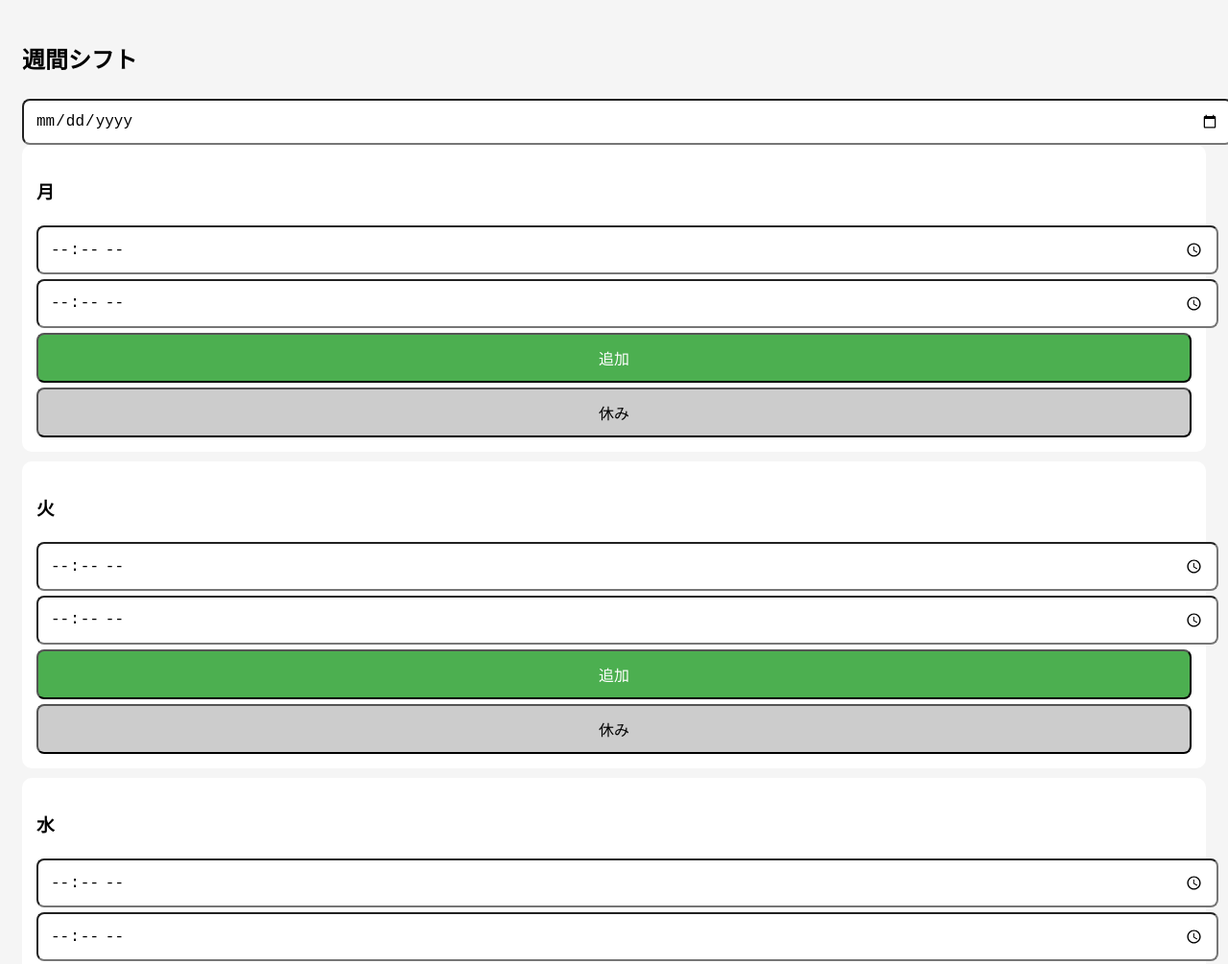
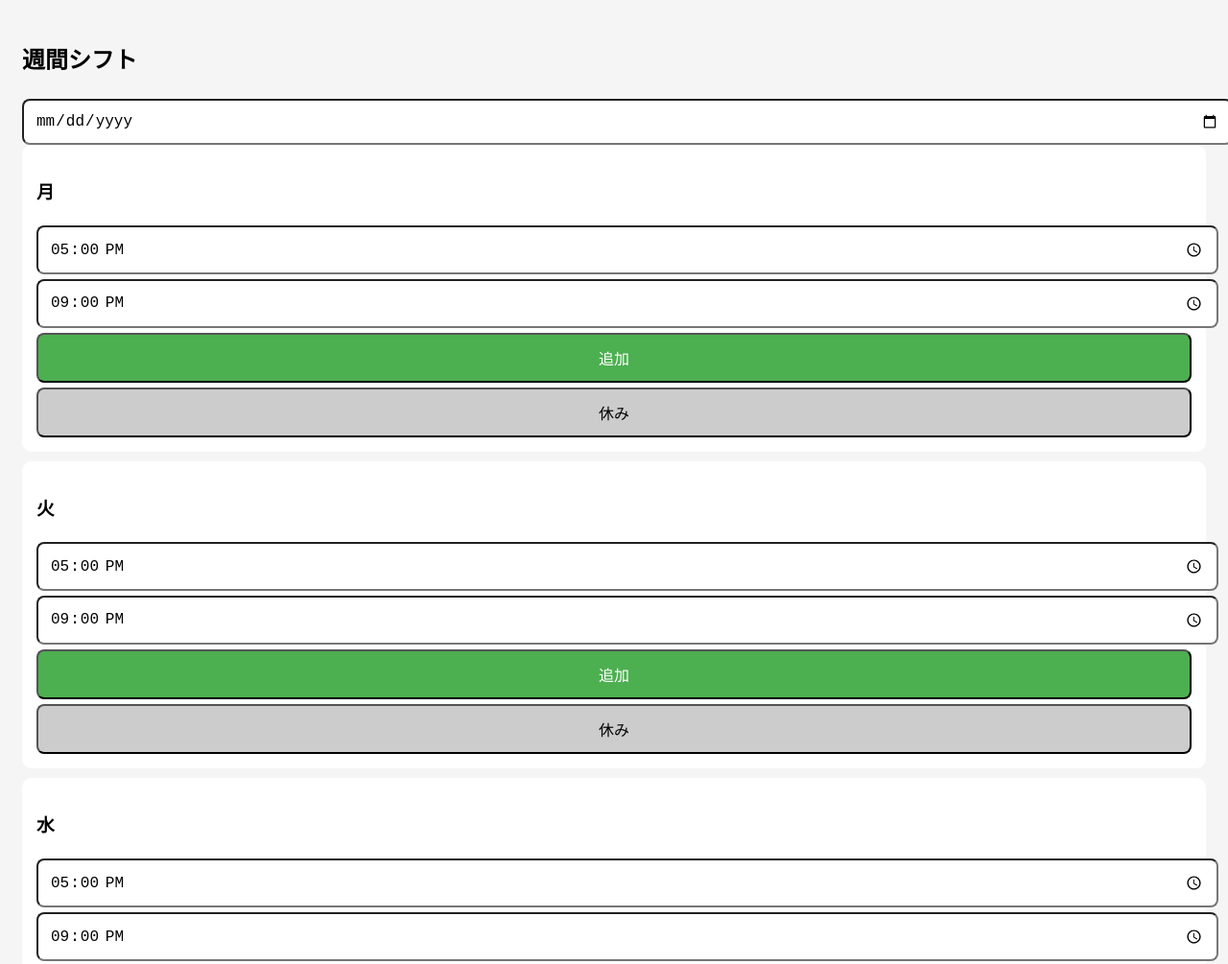
Before and after one commit to sakek152-wq/shift-app, a plain HTML site: page index.html in a window 1280 px wide. Shown: the top 1005 px of the page at 96% size. Drawn offline with Linux system fonts and the light colour scheme.

Commit message:
Add files via upload

```diff
--- a/index.html
+++ b/index.html
@@ -39,8 +39,8 @@ function createWeekUI() {
 
     div.innerHTML = `
       <h3>${d}</h3>
-      <input type="time" id="start${i}" oninput="resetMinutes(this)" step="900">
-      <input type="time" id="end${i}" oninput="resetMinutes(this)" step="900">
+      <input type="time" id="start${i}" value="17:00" step="900">
+      <input type="time" id="end${i}" value="21:00" step="900">
       <button class="add" onclick="setShift(${i})">追加</button>
       <button class="rest" onclick="setRest(${i})">休み</button>
       <div id="result${i}"></div>
```
